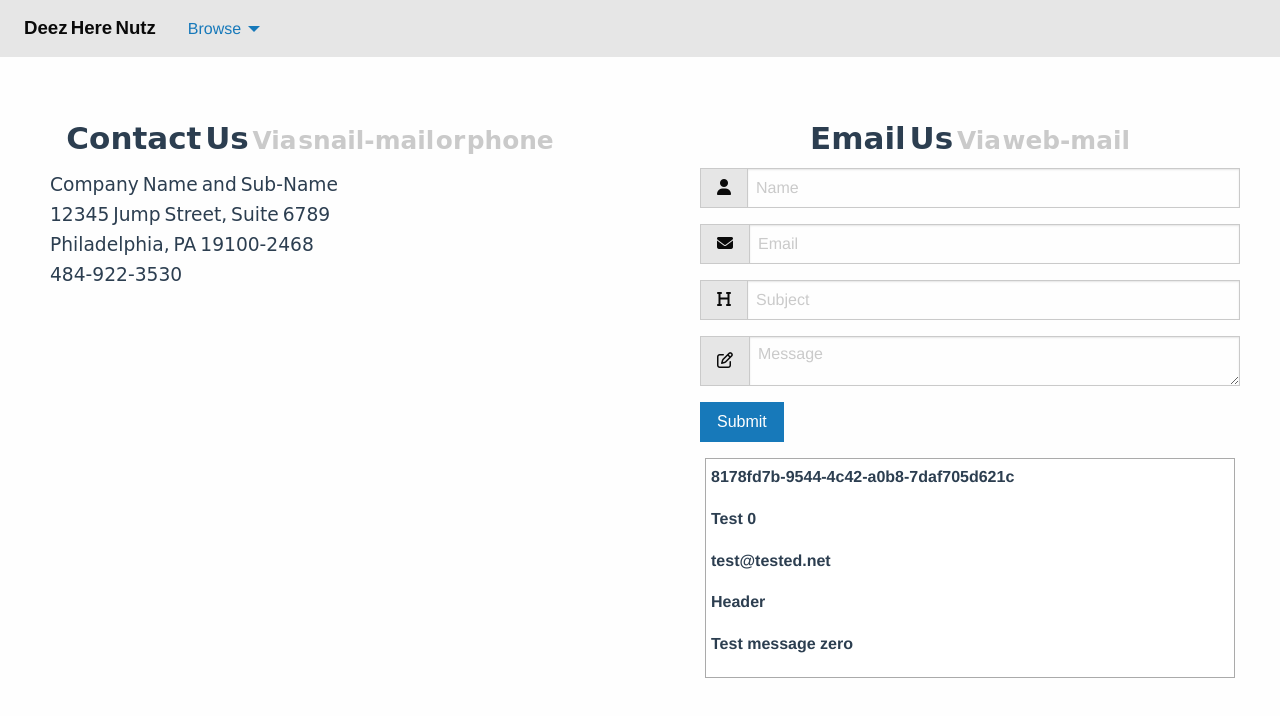
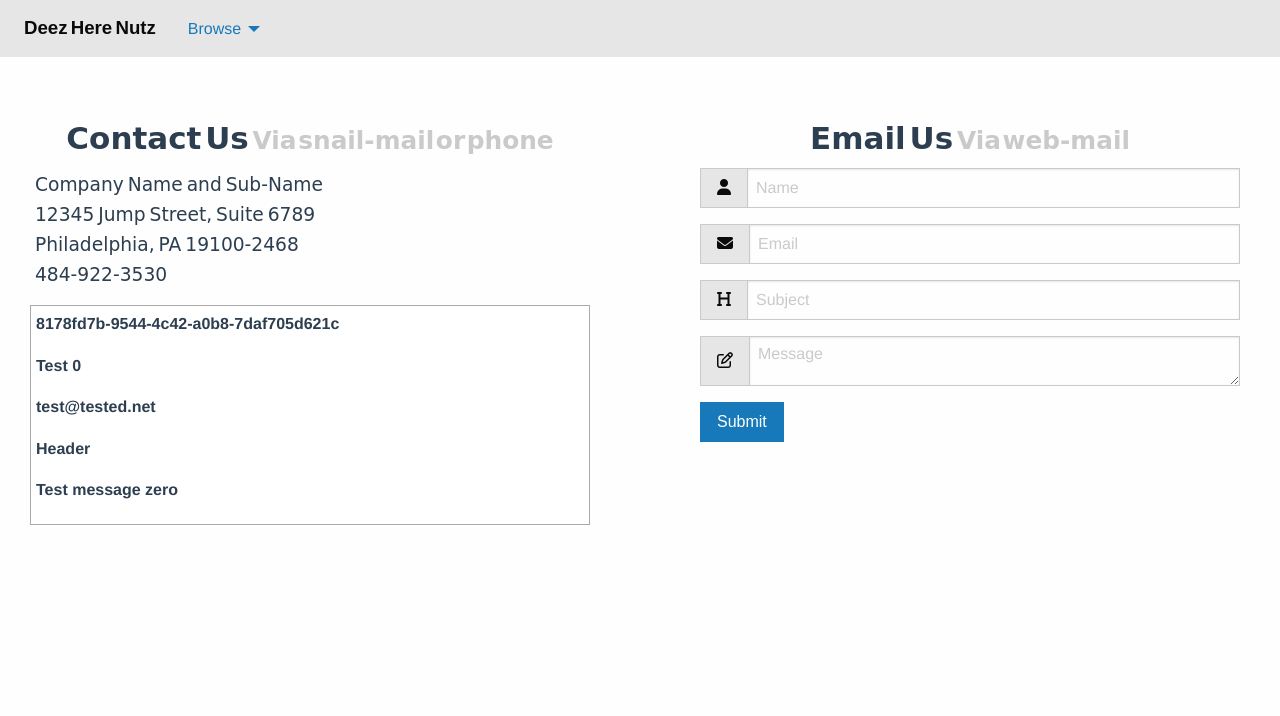
Before and after one commit to bitjawn/VAD, a Vue app: page /contact in a window 1280 px wide. Shown: the top 716 px of the page. Built offline with nearby package versions, Linux system fonts and the light colour scheme; what vue-pouch-db would draw is missing.

Commit message:
Moved the user messages to the snail mail component

```diff
--- a/src/components/Snailmail.vue
+++ b/src/components/Snailmail.vue
@@ -1,5 +1,6 @@
 <template>
     <div class="left-floater">
+        <div class="row">
             <h3 class="header">{{title}} <small>{{how}}</small></h3>
             <p class="text-left contact-address">
                 Company Name and Sub-Name</br>
@@ -8,9 +9,20 @@
                 484-922-3530
             </p>
         </div>
+        <div class="row">
+            <div class="message" v-for="message in messages">
+                <p>{{message.id}}</p>
+                <p>{{message.name}}</p>
+                <p>{{message.email}}</p>
+                <p>{{message.subject}}</p>
+                <p>{{message.message}}</p>
+            </div>
+        </div>
+    </div>
 </template>
 
 <script>
+    import { mapGetters } from 'vuex'
     export default {
         name: 'snailmail',
         data () {
@@ -18,10 +30,20 @@
                 title: 'Contact Us',
                 how: 'Via snail-mail or phone'
             }
+        },
+        computed: {
+            ...mapGetters(['messages'])
         }
     }
 </script>
 
-<style>
-
+<style scoped>
+    .message {
+        border:solid 1pt #aaa;
+        background-color:#fff;
+        font-weight:888;
+        padding:5px;
+        margin:5px;
+        text-align:left;
+    }
 </style>
--- a/src/components/Webform.vue
+++ b/src/components/Webform.vue
@@ -28,18 +28,11 @@
                 </div>
             </div>
         </form>
-        <div class="message" v-for="message in messages">
-            <p>{{message.id}}</p>
-            <p>{{message.name}}</p>
-            <p>{{message.email}}</p>
-            <p>{{message.subject}}</p>
-            <p>{{message.message}}</p>
-        </div>
     </div>
 </template>
 
 <script>
-    import { mapGetters, mapActions } from 'vuex'
+    import { mapActions } from 'vuex'
     export default {
         name: 'webform',
         data() {
@@ -51,9 +44,6 @@
                 subject:'',
                 message:''
             }
-        },
-        computed: {
-            ...mapGetters(['messages'])
         },
         methods: {
             clearFields: function() {
@@ -81,12 +71,5 @@
 </script>
 
 <style scoped>
-    .message {
-        border:solid 1pt #aaa;
-        background-color:#fff;
-        font-weight:888;
-        padding:5px;
-        margin:5px;
-        text-align:left;
-    }
+
 </style>
```
Lines whose indentation alone changed are shown as unchanged.
